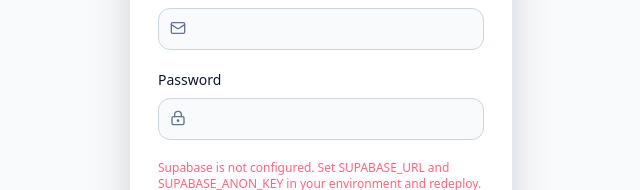
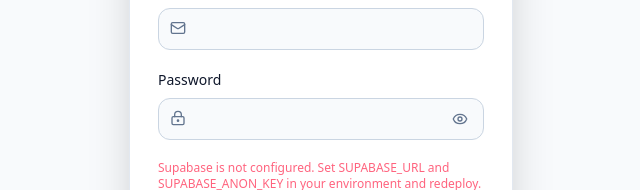
Before and after one commit to joyflorence/expense-manager, a React (Vite) app: page / in a window 1280 px wide. Shown: the part 348-538 px from the top of the page, without its empty margins (319-959 px from the left). Built offline with nearby package versions, Linux system fonts and the light colour scheme.

Commit message:
view of passowrd

```diff
--- a/src/components/AuthPage.tsx
+++ b/src/components/AuthPage.tsx
@@ -1,5 +1,5 @@
 import React, { useState } from 'react';
-import { LockKeyhole, Mail, UserRound, Wallet } from 'lucide-react';
+import { Eye, EyeOff, LockKeyhole, Mail, UserRound, Wallet } from 'lucide-react';
 import { supabase, authConfigError } from '../auth';
 
 export function AuthPage() {
@@ -7,6 +7,7 @@ export function AuthPage() {
   const [name, setName] = useState('');
   const [email, setEmail] = useState('');
   const [password, setPassword] = useState('');
+  const [showPassword, setShowPassword] = useState(false);
   const [message, setMessage] = useState('');
   const [isSubmitting, setIsSubmitting] = useState(false);
 
@@ -62,7 +63,29 @@ export function AuthPage() {
         </div>
         {mode === 'sign-up' && <label className="block text-sm font-medium">Name<div className="relative mt-2"><UserRound className="absolute left-3 top-3 h-4 w-4 text-slate-500" /><input required value={name} onChange={(e) => setName(e.target.value)} className="w-full rounded-xl border border-slate-300 bg-slate-50 py-2.5 pl-10 pr-3 text-slate-900 outline-none focus:border-emerald-500 dark:border-slate-700 dark:bg-slate-950 dark:text-white" /></div></label>}
         <label className="block text-sm font-medium">Email<div className="relative mt-2"><Mail className="absolute left-3 top-3 h-4 w-4 text-slate-500" /><input required type="email" value={email} onChange={(e) => setEmail(e.target.value)} className="w-full rounded-xl border border-slate-300 bg-slate-50 py-2.5 pl-10 pr-3 text-slate-900 outline-none focus:border-emerald-500 dark:border-slate-700 dark:bg-slate-950 dark:text-white" /></div></label>
-        <label className="block text-sm font-medium">Password<div className="relative mt-2"><LockKeyhole className="absolute left-3 top-3 h-4 w-4 text-slate-500" /><input required minLength={8} type="password" value={password} onChange={(e) => setPassword(e.target.value)} className="w-full rounded-xl border border-slate-300 bg-slate-50 py-2.5 pl-10 pr-3 text-slate-900 outline-none focus:border-emerald-500 dark:border-slate-700 dark:bg-slate-950 dark:text-white" /></div></label>
+        <label className="block text-sm font-medium">
+          Password
+          <div className="relative mt-2">
+            <LockKeyhole className="absolute left-3 top-3 h-4 w-4 text-slate-500" />
+            <input
+              required
+              minLength={8}
+              type={showPassword ? 'text' : 'password'}
+              value={password}
+              onChange={(e) => setPassword(e.target.value)}
+              className="w-full rounded-xl border border-slate-300 bg-slate-50 py-2.5 pl-10 pr-11 text-slate-900 outline-none focus:border-emerald-500 dark:border-slate-700 dark:bg-slate-950 dark:text-white"
+            />
+            <button
+              type="button"
+              onClick={() => setShowPassword((value) => !value)}
+              className="absolute right-2 top-1/2 -translate-y-1/2 rounded-lg p-2 text-slate-500 transition hover:bg-slate-200 hover:text-slate-900 dark:hover:bg-slate-800 dark:hover:text-white"
+              aria-label={showPassword ? 'Hide password' : 'Show password'}
+              title={showPassword ? 'Hide password' : 'Show password'}
+            >
+              {showPassword ? <EyeOff className="h-4 w-4" /> : <Eye className="h-4 w-4" />}
+            </button>
+          </div>
+        </label>
         {(authConfigError || message) && <p className="text-xs text-rose-400">{authConfigError || message}</p>}
         <button disabled={isSubmitting} className="w-full rounded-xl bg-emerald-500 py-2.5 font-bold text-slate-950 disabled:opacity-60">{isSubmitting ? 'Please wait…' : mode === 'sign-in' ? 'Sign in' : 'Create account'}</button>
       </form>
```
